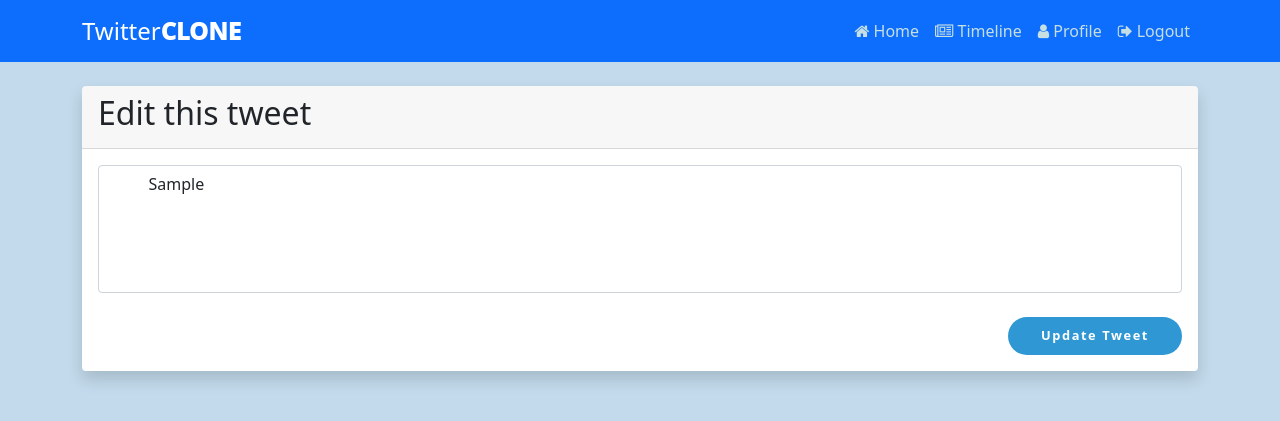
After one commit to RNHLD824/twitterclone, a Django app: page /tweets/edit-tweet/1 in a window 1280 px wide. The commit adds this page. Shown: the top 421 px of the page. Run offline with Django 3.2, Linux system fonts and the light colour scheme; a user stored in the database is signed in; tables that the repository leaves empty hold one stand-in row (values such as "Sample post"); some libraries are stand-ins or nearby versions.

Commit message:
Added CRUD

```diff
--- a/tweets/models.py
+++ b/tweets/models.py
@@ -6,7 +6,7 @@ from accounts.models import Profile
 class Tweet(models.Model):
     user = models.ForeignKey(Profile, null=True, on_delete=models.SET_NULL)
     msg = models.TextField()
-    date_created = models.TimeField(auto_now=True, null=True)
+    date_created = models.DateTimeField(auto_now=True, null=True)
 
     def __str__(self):
         return self.msg
--- /dev/null
+++ b/tweets/templates/tweets/update-tweet.html
@@ -0,0 +1,82 @@
+{% extends 'tweets/base.html' %}
+{% load static %}
+
+{% block title %}
+TwitterClone | Update Tweet
+{% endblock %}
+
+{% block content %}
+<style>
+  .tweetBtn {
+    font-size: 80%;
+    border-radius: 5rem;
+    letter-spacing: 0.1rem;
+    font-weight: bold;
+    padding: 0.5rem;
+    padding-left: 2rem;
+    padding-right: 2rem;
+    transition: all 0.2s;
+    background-color: #2f98d4;
+    color: white;
+  }
+
+  .tweetBtn:hover {
+    background-color: #2473a0;
+  }
+
+  .iconBtn {
+    color: rgb(81, 91, 102);
+    font-size: large;
+    font-weight: 1000;
+  }
+
+  .iconBtn:hover {
+    color: #2f98d4;
+  }
+</style>
+<!-- Display this functionality only if the user owns the tweet-->
+{% if user.profile.id == tweet_id %}
+<div>
+  <div class="card shadow mb-5 my-4 rounded border-0">
+    <div class="card-header">
+      <!-- Name Header -->
+      <h2 class="card-title">Edit this tweet</h2>
+      <!-- End Name Header -->
+    </div>
+    <div class="card-body">
+      <form method="POST">
+        {% csrf_token %}
+        <div class="form-group">
+          <!-- Tweet -->
+          <!-- Notice the name is specified as text_msg, the same as how it was specified in the context for rendering the template -->
+          <textarea
+            required
+            name="tweet_msg"
+            placeholder="What's on your mind?"
+            class="form-control"
+            id="createTweet"
+            rows="3"
+          >
+         {{ tweet_msg }}
+         </textarea
+          >
+          <!-- End Tweet -->
+        </div>
+        <br />
+        <div class="pull-right">
+          <button type="submit" class="btn text-white tweetBtn">
+            Update Tweet
+          </button>
+        </div>
+      </form>
+    </div>
+  </div>
+</div>
+{% else %}
+<!-- Return an error message if a non-tweet owner tries to access the page -->
+<div>
+  <div class="card shadow my-5 mb-5 rounded border-0 p-5">
+    <h1><b>Error 404:</b> Page not found</h1>
+  </div>
+  {% endif %} {% endblock %}
+</div>
--- a/tweets/urls.py
+++ b/tweets/urls.py
@@ -4,4 +4,6 @@ from . import views
 
 urlpatterns = [
     path ('all-tweets/', views.AllTweets.as_view(), name='all-tweets'),
+    path ('delete-tweet/<id>', views.deleteTweet, name='delete-tweet'),
+    path ('edit-tweet/<id>', views.EditTweet.as_view(), name='edit-tweet'),
 ]
--- a/tweets/views.py
+++ b/tweets/views.py
@@ -1,4 +1,4 @@
-from django.shortcuts import render
+from django.shortcuts import render, redirect
 from django.views import View
 from django.http import HttpResponse
 from .models import *
@@ -11,10 +11,48 @@ class AllTweets(View):
 
     @method_decorator(login_required(login_url='/'))
     def get(self, request, *args, **kwargs):
-        tweets = Tweet.objects.all()
+        tweets = Tweet.objects.all().order_by('-date_created')
 
         return render(request, template_name="tweets/all-tweets.html", context={'tweets':tweets})
 
     @method_decorator(login_required(login_url='/'))
     def post(self, request, *args, **kwargs):
         pass
+        user = request.user.profile
+        msg = request.POST.get('tweet')
+        tweet = Tweet(user=user, msg=msg)
+        tweet.save()
+
+        return redirect('/tweets/all-tweets')
+
+@login_required(login_url='/')
+def deleteTweet(request, id):
+    if request.method == "POST":
+        tweet = id
+        tweet_instance = Tweet.objects.filter(id=tweet)
+        tweet_instance.delete()
+    return redirect('/tweets/all-tweets')
+
+class EditTweet(View):
+    @method_decorator(login_required(login_url='/'))
+    def get(self, request, *args, **kwargs):
+        tweet_id = self.kwargs['id']
+        tweet = Tweet.objects.get(id=tweet_id)
+        tweet_msg = tweet.msg
+        tweet_id = tweet.user.id
+
+        return render(request, template_name='tweets/update-tweet.html', context={'tweet_msg': tweet_msg, 'tweet_id': tweet_id})
+
+    @method_decorator(login_required(login_url='/'))
+    def post(self, request, *args, **kwargs):
+        tweet_id = self.kwargs['id']
+        tweet = Tweet.objects.get(id=tweet_id)
+        user = request.user.profile
+        tweet_user = tweet.user.id
+        msg = request.POST.get('tweet_msg')
+
+        if user.id == tweet_user:
+            tweet.msg = msg
+            tweet.save()
+
+            return redirect('/tweets/all-tweets')
```
Also changed, not shown: tweets/templates/tweets/all-tweets.html (+14 -11 lines), tweets/migrations/0002_alter_tweet_date_created.py (added).
